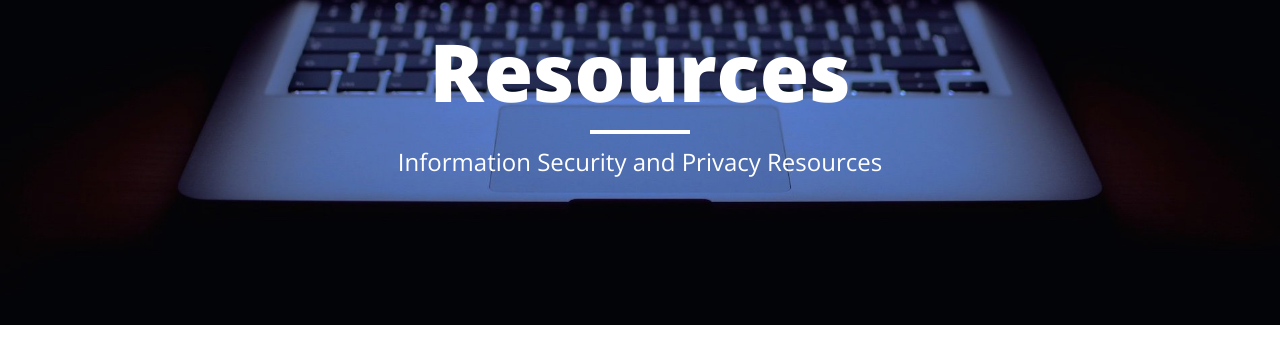
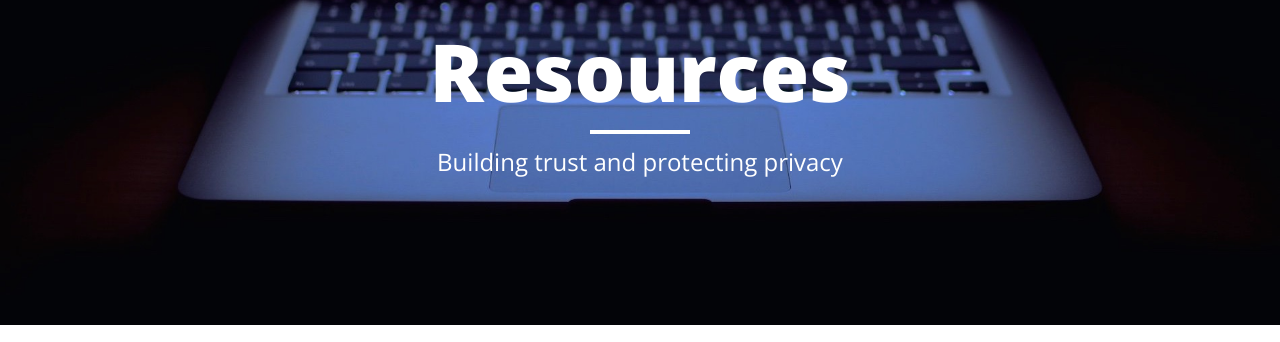
Before and after one commit to riod4/resources, a Jekyll site: the page built from index.html, in a window 1280 px wide. Shown: the part 123-465 px from the top of the page. Built offline with Jekyll 4.4.1, drawn with Linux system fonts in a browser that asks for light colours; nearby versions of some CDN libraries; the list of posts is cut into pages by our own code.

Commit message:
Update section text v0.1

```diff
--- a/index.html
+++ b/index.html
@@ -1,6 +1,6 @@
 ---
 layout: page
-description: "Information Security and Privacy Resources"
+description: "Building trust and protecting privacy"
 ---
 
 {% for post in paginator.posts %}
```
